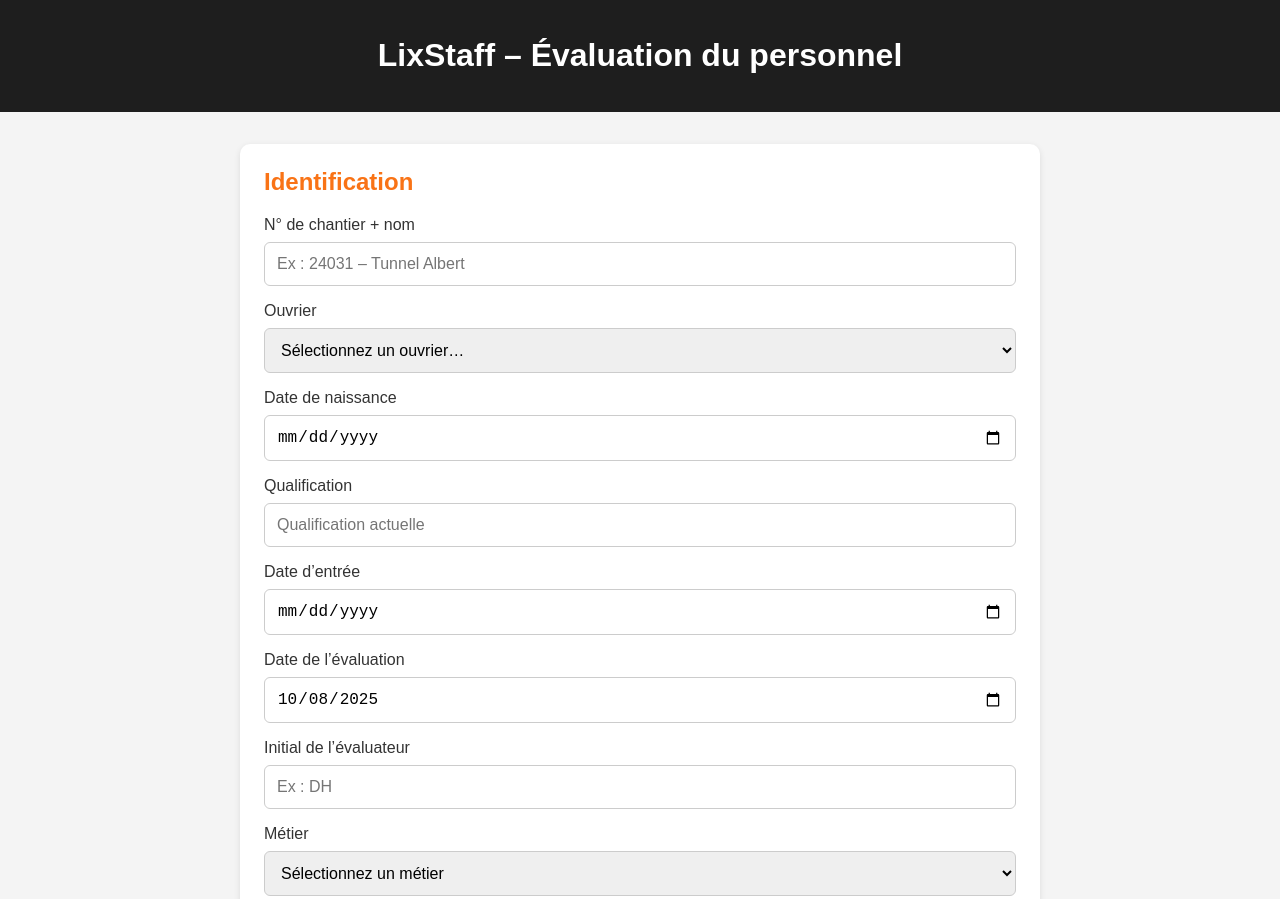
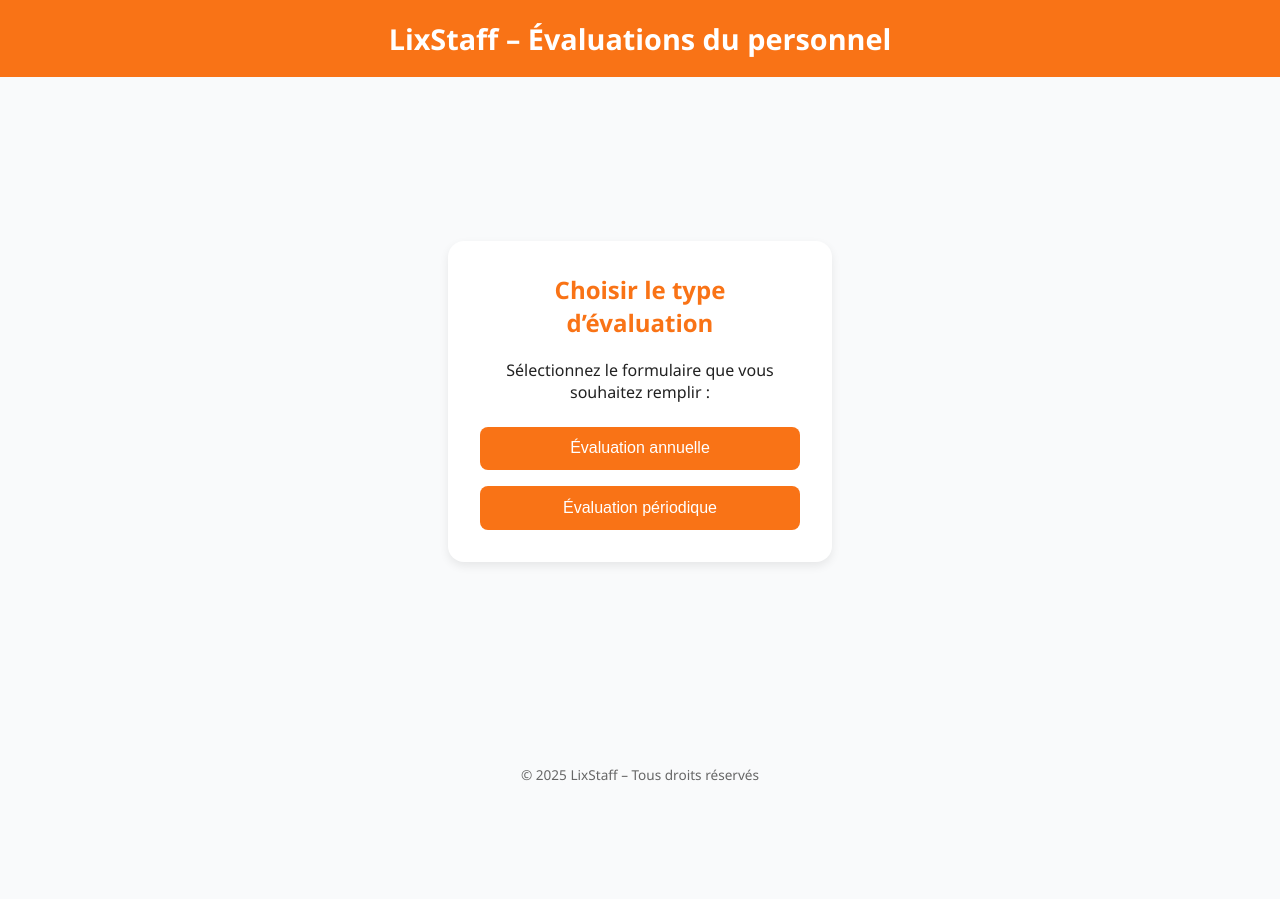
Before and after one commit to dalyalixon/LIXSTAFF, a website: page index.html in a window 1280 px wide. Shown: the top 899 px of the page. After the commit the page ends 800 px from the top, so only its background shows below. Drawn offline with nearby package versions, Linux system fonts and the light colour scheme.

Commit message:
Update index.html

```diff
--- a/index.html
+++ b/index.html
@@ -3,124 +3,85 @@
 <head>
   <meta charset="UTF-8" />
   <meta name="viewport" content="width=device-width, initial-scale=1.0"/>
-  <title>LixStaff – Évaluation du personnel</title>
+  <title>LixStaff – Accueil</title>
   <link rel="stylesheet" href="style.css" />
+  <style>
+    body {
+      font-family: 'Segoe UI', sans-serif;
+      background: #f9fafb;
+      color: #222;
+      margin: 0;
+      padding: 0;
+      display: flex;
+      flex-direction: column;
+      min-height: 100vh;
+    }
+    header {
+      background: #f97316;
+      color: white;
+      text-align: center;
+      padding: 1.2rem 0;
+    }
+    main {
+      flex: 1;
+      display: flex;
+      flex-direction: column;
+      justify-content: center;
+      align-items: center;
+      gap: 2rem;
+    }
+    h1 {
+      font-size: 1.8rem;
+      margin: 0;
+    }
+    .card {
+      background: white;
+      padding: 2rem;
+      border-radius: 1rem;
+      box-shadow: 0 4px 10px rgba(0,0,0,0.08);
+      text-align: center;
+      width: 320px;
+    }
+    button {
+      background: #f97316;
+      color: white;
+      border: none;
+      padding: 0.8rem 1.5rem;
+      font-size: 1rem;
+      border-radius: 0.5rem;
+      cursor: pointer;
+      transition: background 0.2s ease;
+      width: 100%;
+    }
+    button:hover {
+      background: #ea580c;
+    }
+    footer {
+      text-align: center;
+      font-size: 0.85rem;
+      color: #666;
+      padding: 1rem 0;
+    }
+  </style>
 </head>
 <body>
   <header>
-    <h1>LixStaff – Évaluation du personnel</h1>
+    <h1>LixStaff – Évaluations du personnel</h1>
   </header>
 
-  <main class="container">
-    <form id="formEval">
-      <div class="card">
-        <h2>Identification</h2>
-
-        <!-- 0) N° de chantier + nom -->
-        <label for="chantier">N° de chantier + nom</label>
-        <input type="text" id="chantier" placeholder="Ex : 24031 – Tunnel Albert" required />
-
-        <!-- 1) Ouvrier (liste déroulante) -->
-        <label for="ouvrierSelect">Ouvrier</label>
-        <select id="ouvrierSelect" required>
-          <option value="">Sélectionnez un ouvrier…</option>
-          <!-- rempli par script.js ou via ouvriers.js -->
-        </select>
-
-        <!-- 2) Date de naissance (facultatif) -->
-        <label for="dateNaissance">Date de naissance</label>
-        <input type="date" id="dateNaissance" />
-
-        <!-- 3) Qualification (autofill si dispo) -->
-        <label for="qualification">Qualification</label>
-        <input type="text" id="qualification" placeholder="Qualification actuelle" />
-
-        <!-- 4) Date d’entrée (autofill si dispo) -->
-        <label for="dateEntree">Date d’entrée</label>
-        <input type="date" id="dateEntree" />
-
-        <!-- 5) Date de l’évaluation -->
-        <label for="dateEvaluation">Date de l’évaluation</label>
-        <input type="date" id="dateEvaluation" required />
-
-        <!-- 6) Initial de l’évaluateur -->
-        <label for="initialEval">Initial de l’évaluateur</label>
-        <input type="text" id="initialEval" placeholder="Ex : DH" required />
-
-        <!-- 7) Métier -->
-        <label for="selectMetier">Métier</label>
-        <select id="selectMetier" required>
-          <option value="">Sélectionnez un métier</option>
-        </select>
+  <main>
+    <div class="card">
+      <h2>Choisir le type d’évaluation</h2>
+      <p>Sélectionnez le formulaire que vous souhaitez remplir :</p>
+      <div style="display:flex;flex-direction:column;gap:1rem;margin-top:1.5rem;">
+        <button onclick="location.href='annuel.html'">Évaluation annuelle</button>
+        <button onclick="location.href='periodique.html'">Évaluation périodique</button>
       </div>
-
-      <div class="card" id="questionsContainer" style="display:none;">
-        <h2>Critères d’évaluation</h2>
-        <div id="questionsList"></div>
-      </div>
-
-      <div class="card" id="ficheComplementaire" style="display:none;">
-        <h2>Complément d’évaluation</h2>
-
-        <!-- Tous ces champs sont NON obligatoires -->
-        <label for="fonctions">Fonctions exercées sur le chantier</label>
-        <textarea id="fonctions" placeholder="Fonctions exercées sur le chantier…"></textarea>
-
-        <label for="aspirations">Aspirations professionnelles</label>
-        <textarea id="aspirations" placeholder="Aspirations professionnelles…"></textarea>
-
-        <label for="formations">Formations souhaitées</label>
-        <textarea id="formations" placeholder="Formations souhaitées…"></textarea>
-
-        <label for="objectifs">Objectifs d’amélioration</label>
-        <textarea id="objectifs" placeholder="Objectifs d'amélioration…"></textarea>
-
-        <label for="remarques">Remarques</label>
-        <textarea id="remarques" placeholder="Remarques…"></textarea>
-
-        <label for="accidents">Accidents, incidents</label>
-        <textarea id="accidents" placeholder="Accidents, incidents…"></textarea>
-      </div>
-
-      <div class="card" id="commentaireSection" style="display:none;">
-        <h2>Validation et Commentaires</h2>
-
-        <label for="commentaire">Commentaire général</label>
-        <textarea id="commentaire" placeholder="Observations, remarques…"></textarea>
-
-        <div class="checkbox-row">
-          <label><input type="checkbox" id="luEval" required /> Évaluateur : Lu et approuvé</label>
-          <label><input type="checkbox" id="luEvalue" required /> Évalué : Lu et approuvé</label>
-        </div>
-
-        <div class="actions-row">
-          <button type="submit">Soumettre l’évaluation</button>
-          <button type="button" id="btnDownload" style="display:none">Télécharger le PDF</button>
-        </div>
-      </div>
-    </form>
-
-    <div class="card" id="resultat" style="display:none;"></div>
+    </div>
   </main>
 
-  <!-- Scripts (ordre important) -->
-  <script src="questions.js"></script>
-  <script src="ouvriers.js"></script>
-  <script src="https://cdn.jsdelivr.net/npm/jspdf@2.5.1/dist/jspdf.umd.min.js" crossorigin="anonymous"></script>
-  <script src="script.js"></script>
-
-  <!-- Shim pour pré-remplir la liste si ouvriers.js est déjà chargé -->
-  <script>
-    document.addEventListener('DOMContentLoaded', () => {
-      try {
-        const select = document.getElementById('ouvrierSelect');
-        if (window.OUVRIERS && Array.isArray(window.OUVRIERS) && select && select.options.length <= 1) {
-          if (typeof window.remplirSelectOuvriers === 'function') {
-            window.remplirSelectOuvriers(window.OUVRIERS);
-          }
-        }
-      } catch (e) { /* no-op */ }
-    });
-  </script>
+  <footer>
+    © 2025 LixStaff – Tous droits réservés
+  </footer>
 </body>
 </html>
```
